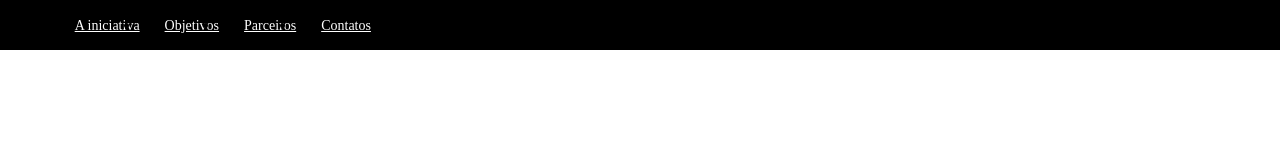
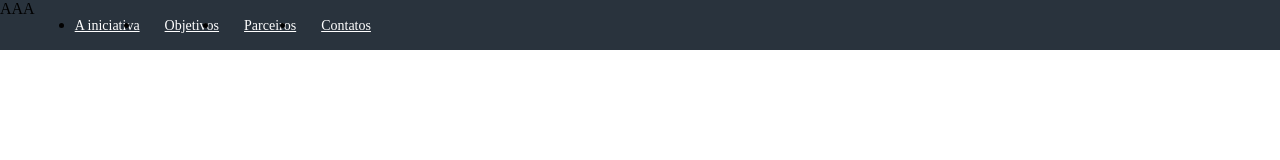
Before and after one commit to joaopsilvam/adota-ai, a plain HTML site: page index.html in a window 1280 px wide. Drawn offline with Linux system fonts and the light colour scheme.

Commit message:
Update style.css

```diff
--- a/style.css
+++ b/style.css
@@ -3,7 +3,7 @@ body{
 }
 .menu{
 	display: flex;
-	background-color: black;
+	background-color: #29333D;
 	width: 100%;
 	height: 100%
 }
```
